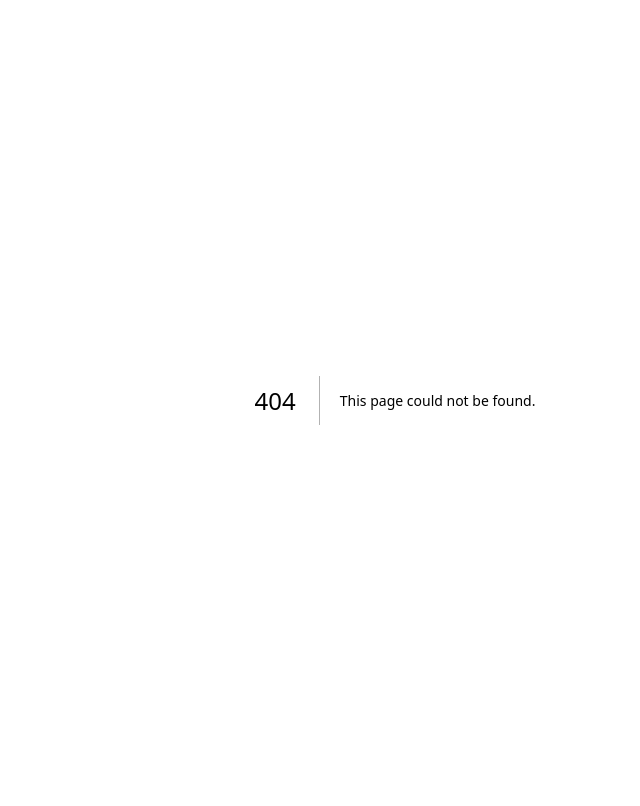
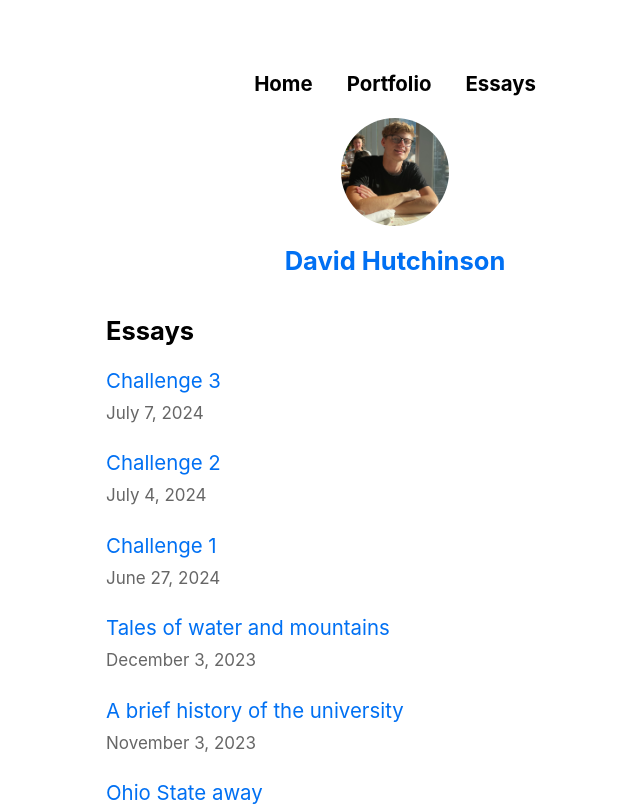
Before and after one commit to dvdhutch/dvdhutch-personal-site, a Next.js app: page /essays in a window 1280 px wide. Before the commit this address had no page. Shown: the top 806 px of the page, without its empty margins (245-885 px from the left). Built offline with nearby package versions, Linux system fonts and the light colour scheme.

Commit message:
essays relocation

```diff
--- a/components/layout.js
+++ b/components/layout.js
@@ -24,7 +24,7 @@ export default function Layout({ children, home }) {
         <div className={styles.navContainer}>
           <Link href="/"><a className={styles.navLink}>Home</a></Link>
           <Link href="/portfolio"><a className={styles.navLink}>Portfolio</a></Link>
-          {/* Add more links as needed */}
+          <Link href="/essays"><a className={styles.navLink}>Essays</a></Link> {/* New Essays Page Link */}
         </div>
       </nav>
 
--- /dev/null
+++ b/pages/essays.js
@@ -0,0 +1,42 @@
+// pages/essays.js
+import Head from 'next/head';
+import Layout from '../components/layout';
+import utilStyles from '../styles/utils.module.css';
+import { getSortedPostsData } from '../lib/posts';
+import Date from '../components/date';
+import Link from 'next/link';
+
+export async function getStaticProps() {
+  const allPostsData = getSortedPostsData();
+  return {
+    props: {
+      allPostsData,
+    },
+  };
+}
+
+export default function Essays({ allPostsData }) {
+  return (
+    <Layout>
+      <Head>
+        <title>Essays</title>
+      </Head>
+      <section className={`${utilStyles.headingMd} ${utilStyles.padding1px}`}>
+        <h1 className={utilStyles.headingLg}>Essays</h1>
+        <ul className={utilStyles.list}>
+          {allPostsData.map(({ id, date, title }) => (
+            <li className={utilStyles.listItem} key={id}>
+              <Link href={`/posts/${id}`}>
+                <a>{title}</a>
+              </Link>
+              <br />
+              <small className={utilStyles.lightText}>
+                <Date dateString={date} />
+              </small>
+            </li>
+          ))}
+        </ul>
+      </section>
+    </Layout>
+  );
+}
--- a/pages/index.js
+++ b/pages/index.js
@@ -37,7 +37,7 @@ export default function Home({ allPostsData }) {
         <p> <a class='button' href="https://www.linkedin.com/in/dvdhutch/">LinkedIn</a></p>
       </section>
 
-      <section className={`${utilStyles.headingMd} ${utilStyles.padding1px}`}>
+      {/* <section className={`${utilStyles.headingMd} ${utilStyles.padding1px}`}>
         <h2 className={utilStyles.headingLg}>Essays</h2>
         <ul className={utilStyles.list}>
           {allPostsData.map(({ id, date, title }) => (
@@ -52,7 +52,7 @@ export default function Home({ allPostsData }) {
            </li>
           ))}
         </ul>
-      </section>
+      </section> */}
     </Layout>
   );
 }
```
